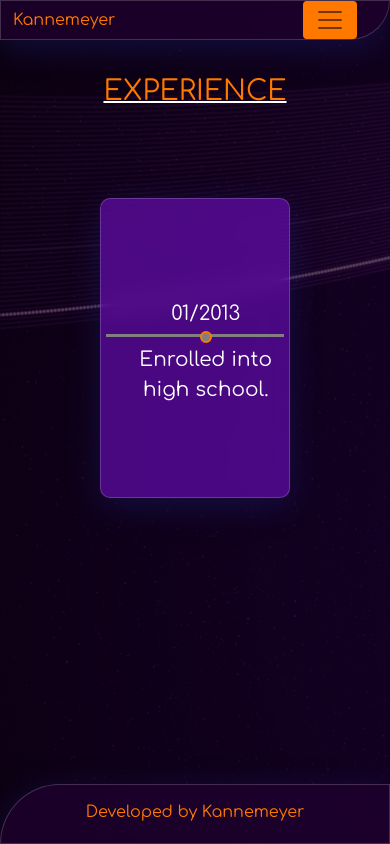
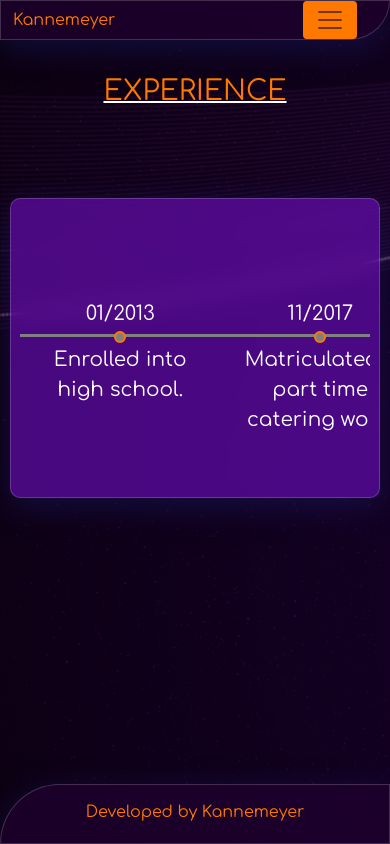
Before and after one commit to TDL2627/multi-vue-page, a Vue app: page /experience in a window 390 px wide. Built offline with nearby package versions, Linux system fonts and the light colour scheme.

Commit message:
made exp and sskills reponsive

```diff
--- a/src/views/Contact.vue
+++ b/src/views/Contact.vue
@@ -36,7 +36,7 @@
               <h5>WhatsApp :</h5>
               <a id="wapp" target="_blank" href="https://wa.me/27660400809"><img src="https://img.icons8.com/external-justicon-flat-justicon/64/000000/external-whatsapp-social-media-justicon-flat-justicon.png"/></a>
               <h5>LinkedIn :</h5>
-              <a id="lapp" target="_blank" href="https://www.linkedin.com/in/ashley-kannemeyer-01b37121b/"><img src="https://img.icons8.com/material-outlined/48/000000/linkedin--v1.png"></a>
+              <a id="lapp" target="_blank" href="https://www.linkedin.com/in/ashley-kannemeyer-01b37121b/"><img src="https://img.icons8.com/external-justicon-flat-justicon/64/000000/external-linkedin-social-media-justicon-flat-justicon.png"/></a>
 
               </div>
                </div>
--- a/src/views/Experience.vue
+++ b/src/views/Experience.vue
@@ -193,6 +193,14 @@ span{
   top: 6px;
 }
 
+/* media query */
+@media only screen and (max-width: 600px) {
+#exp{
+  padding-left: 10px;
+  padding-right:10px;
+}
+}
+
 /* animation */
 .wobble-hor-bottom {
 	-webkit-animation: wobble-hor-bottom 0.8s both;
--- a/src/views/Home.vue
+++ b/src/views/Home.vue
@@ -132,8 +132,9 @@ display: none;
     font-size: 50px;
   }
   #wordz{
-    padding-top: 45%;
+    padding-top: 25%;
   }
+
 }
 
 /* animation */
--- a/src/views/Skills.vue
+++ b/src/views/Skills.vue
@@ -339,7 +339,14 @@ h4{
   right: -19px;
   top: 6px;
 }
-
+/* media query */
+@media only screen and (max-width: 600px) {
+#skills{
+  height:100%;
+  padding-bottom: 100px;
+  padding-left: 12px;
+}
+}
 
 /* animation */
 @keyframes hide {
```
